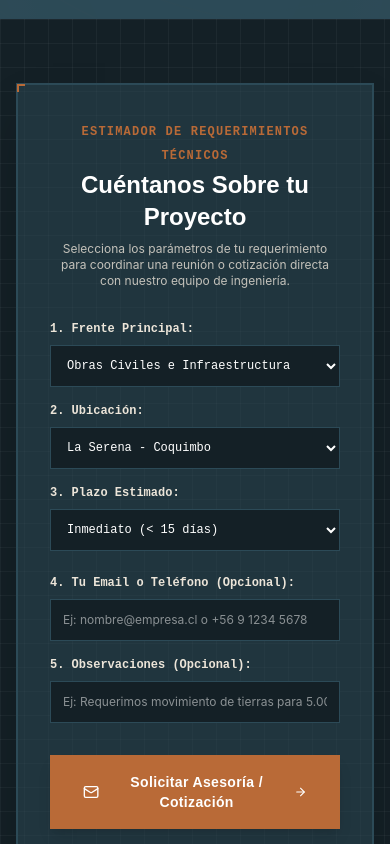
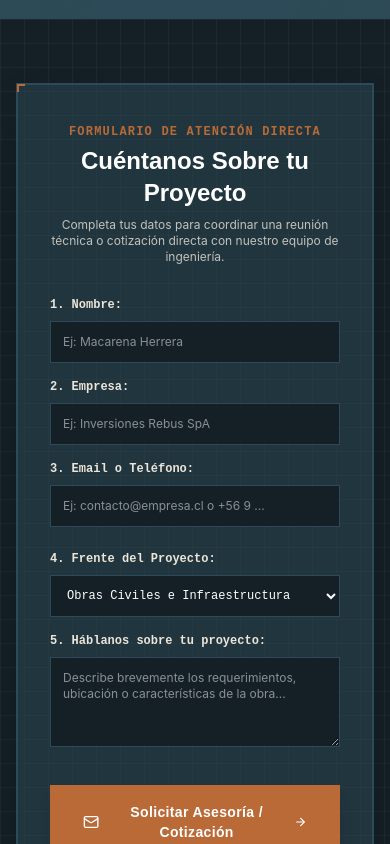
Before and after one commit to andeinfraspa-crypto/andeinfra, a Next.js app: page / in a window 390 px wide. Shown: the part 8820-9664 px from the top of the page. Built offline with nearby package versions, Linux system fonts and the light colour scheme.

Commit message:
Update page.tsx

```diff
--- a/app/page.tsx
+++ b/app/page.tsx
@@ -23,19 +23,19 @@ import {
 export default function Page() {
   const [mobileMenuOpen, setMobileMenuOpen] = useState(false);
 
-  // State for "Estimador de Requerimientos Técnicos"
+  // Estados del Formulario de Contacto
+  const [nombre, setNombre] = useState('');
+  const [empresa, setEmpresa] = useState('');
+  const [contactoCliente, setContactoCliente] = useState('');
   const [frente, setFrente] = useState('Obras Civiles e Infraestructura');
-  const [ubicacion, setUbicacion] = useState('La Serena - Coquimbo');
-  const [plazo, setPlazo] = useState('Inmediato (< 15 días)');
-  const [contactoCliente, setContactoCliente] = useState('');
-  const [observaciones, setObservaciones] = useState('');
+  const [mensaje, setMensaje] = useState('');
 
-  // Web3Forms Form Submission States
+  // Estados de envío Web3Forms
   const [isSubmitting, setIsSubmitting] = useState(false);
   const [isSubmitted, setIsSubmitted] = useState(false);
   const [errorMessage, setErrorMessage] = useState('');
 
-  // Scroll to estimator section & pre-select frente
+  // Scroll a la sección del estimador y preseleccionar frente
   const handleCotizarFrente = (frenteTitle: string) => {
     setFrente(frenteTitle);
     const element = document.getElementById('estimador');
@@ -51,7 +51,7 @@ export default function Page() {
     }
   };
 
-  // Web3Forms API Handler (Enviar en segundo plano)
+  // Handler de envío por Web3Forms
   const handleWeb3FormsSubmit = async (e: React.FormEvent) => {
     e.preventDefault();
     setIsSubmitting(true);
@@ -59,15 +59,15 @@ export default function Page() {
 
     const formData = new FormData();
     formData.append('access_key', '4ef05de7-60b6-45c1-8d74-3a8a10005d33');
-    formData.append('subject', `Nueva Solicitud de Cotización: ${frente}`);
+    formData.append('subject', `Nueva Consulta Web: ${nombre} - ${frente}`);
     formData.append('from_name', 'Web AndeInfra');
 
-    // Campos formateados para el correo
-    formData.append('Frente Principal', frente);
-    formData.append('Ubicación de Obra', ubicacion);
-    formData.append('Plazo Estimado', plazo);
-    formData.append('Contacto (Email/Teléfono)', contactoCliente || 'No especificado');
-    formData.append('Observaciones', observaciones.trim() || 'Sin observaciones');
+    // Nombres de campos limpios para el correo
+    formData.append('Nombre', nombre);
+    formData.append('Empresa', empresa || 'No especificada');
+    formData.append('Contacto (Email o Teléfono)', contactoCliente);
+    formData.append('Frente de Proyecto', frente);
+    formData.append('Detalles del Proyecto', mensaje || 'Sin detalles adicionales');
 
     try {
       const response = await fetch('https://api.web3forms.com/submit', {
@@ -79,8 +79,10 @@ export default function Page() {
 
       if (data.success) {
         setIsSubmitted(true);
-        setObservaciones('');
+        setNombre('');
+        setEmpresa('');
         setContactoCliente('');
+        setMensaje('');
       } else {
         setErrorMessage('Ocurrió un error al enviar el formulario. Por favor intenta por WhatsApp.');
       }
@@ -91,9 +93,9 @@ export default function Page() {
     }
   };
 
-  // Generate WhatsApp URL for Secondary Dark button
+  // Generador de URL de WhatsApp
   const getWhatsAppUrl = () => {
-    const text = `Hola AndeInfra, quiero solicitar información/cotización:\n- *Frente:* ${frente}\n- *Ubicación:* ${ubicacion}\n- *Plazo:* ${plazo}\n- *Contacto:* ${contactoCliente || 'No especificado'}\n- *Observaciones:* ${observaciones.trim() || 'Sin observaciones'}`;
+    const text = `Hola AndeInfra, quiero solicitar información:\n- *Nombre:* ${nombre || 'No especificado'}\n- *Empresa:* ${empresa || 'N/A'}\n- *Contacto:* ${contactoCliente || 'N/A'}\n- *Frente:* ${frente}\n- *Mensaje:* ${mensaje.trim() || 'Sin observaciones'}`;
     return `https://wa.me/56976563636?text=${encodeURIComponent(text)}`;
   };
 
@@ -161,7 +163,7 @@ export default function Page() {
     }
   ];
 
-  // 6 Capacidades Técnicas (Grid estático)
+  // 6 Capacidades Técnicas
   const capacidades = [
     {
       id: 'cap-1',
@@ -216,7 +218,7 @@ export default function Page() {
   return (
     <div className="min-h-screen bg-[#142026] text-white font-['Inter',sans-serif] selection:bg-[#B96A37] selection:text-white flex flex-col">
 
-      {/* HEADER TOP BAR - STATUS TECHNICAL BANNER */}
+      {/* HEADER TOP BAR */}
       <div className="bg-[#2C4A57] border-b border-[#2C4A57]/60 text-xs text-[#ECE5D9] py-1.5 px-4 font-mono-tech">
         <div className="max-w-7xl mx-auto flex flex-wrap justify-between items-center gap-2">
           <div className="flex items-center gap-3">
@@ -245,7 +247,7 @@ export default function Page() {
       <header className="sticky top-0 z-50 bg-[#142026]/95 backdrop-blur-md border-b border-[#2C4A57]/40 shadow-xl">
         <div className="max-w-7xl mx-auto px-4 sm:px-6 lg:px-8 h-20 flex items-center justify-between">
 
-          {/* Corporate Brand Logo oficial desde Brandbook (LIGERAMENTE MÁS GRANDE Y DESTACADO) */}
+          {/* Logo Oficial */}
           <a href="#" className="flex items-center group py-2">
             <img
               src="/logo.png"
@@ -254,7 +256,7 @@ export default function Page() {
             />
           </a>
 
-          {/* Navigation Links Desktop */}
+          {/* Menú Desktop */}
           <nav className="hidden md:flex items-center gap-8 text-sm font-medium tracking-wide">
             <a href="#quienes-somos" className="text-[#ECE5D9]/80 hover:text-[#B96A37] transition-colors py-1">
               Quiénes Somos
@@ -273,7 +275,7 @@ export default function Page() {
             </a>
           </nav>
 
-          {/* CTA Direct to WhatsApp */}
+          {/* CTA WhatsApp */}
           <div className="hidden sm:flex items-center gap-3">
             <a
               href="https://wa.me/56976563636"
@@ -286,7 +288,7 @@ export default function Page() {
             </a>
           </div>
 
-          {/* Mobile Menu Button */}
+          {/* Botón Menú Mobile */}
           <button
             onClick={() => setMobileMenuOpen(!mobileMenuOpen)}
             className="md:hidden p-2 text-[#ECE5D9] hover:text-[#B96A37] focus:outline-none"
@@ -296,7 +298,7 @@ export default function Page() {
           </button>
         </div>
 
-        {/* Mobile Dropdown */}
+        {/* Dropdown Mobile */}
         {mobileMenuOpen && (
           <div className="md:hidden bg-[#142026] border-b border-[#2C4A57] px-4 pt-2 pb-6 space-y-3 font-mono-tech text-sm">
             <a
@@ -350,15 +352,11 @@ export default function Page() {
 
       <main className="flex-grow">
 
-        {/* ==========================================
-            2. HERO SECTION (#142026 Grafito)
-        ========================================== */}
+        {/* HERO SECTION */}
         <section className="relative bg-[#142026] bg-cad-grid border-b border-[#2C4A57]/60 overflow-hidden py-16 sm:py-24 lg:py-28">
 
-          {/* SVG Topographic Lines Background Overlay */}
           <div className="absolute inset-0 pointer-events-none opacity-20 topo-lines"></div>
 
-          {/* Technical CAD Crosshairs & Dimension Lines */}
           <div className="absolute top-6 left-6 font-mono-tech text-[10px] text-[#2C4A57] tracking-widest hidden md:block">
             LAT: 29°54&apos;28&quot;S | LONG: 71°15&apos;15&quot;W | ELEV: 120m s.n.m.
           </div>
@@ -369,10 +367,8 @@ export default function Page() {
           <div className="max-w-7xl mx-auto px-4 sm:px-6 lg:px-8 relative z-10">
             <div className="grid grid-cols-1 lg:grid-cols-12 gap-12 lg:gap-8 items-center">
 
-              {/* Left Column Text Content */}
               <div className="lg:col-span-7 space-y-6">
 
-                {/* Tag/Badge Superior en Cobre */}
                 <div className="inline-flex items-center gap-2 bg-[#2C4A57]/60 border border-[#B96A37]/50 px-3.5 py-1.5 text-xs font-mono-tech text-[#ECE5D9]">
                   <span className="w-2 h-2 bg-[#B96A37] rounded-full animate-ping"></span>
                   <span className="text-[#B96A37] font-bold">AndeInfra</span>
@@ -380,7 +376,6 @@ export default function Page() {
                   <span className="text-[#ECE5D9]/90">La Serena, Región de Coquimbo</span>
                 </div>
 
-                {/* Main Headline */}
                 <h1 className="font-heading text-4xl sm:text-5xl lg:text-6xl font-extrabold tracking-tight text-white leading-tight">
                   Solidez Cordillerana,<br />
                   <span className="text-[#B96A37] underline decoration-[#2C4A57] underline-offset-8">
@@ -388,12 +383,10 @@ export default function Page() {
                   </span>
                 </h1>
 
-                {/* Subtitle */}
                 <p className="text-lg sm:text-xl text-[#ECE5D9]/90 max-w-2xl leading-relaxed font-light">
                   Ejecutamos obras y prestamos servicios a mandantes públicos, mineros e industriales. Cada proyecto entregado en plazo, en norma y en terreno.
                 </p>
 
-                {/* Call To Action Buttons */}
                 <div className="pt-2 flex flex-col sm:flex-row gap-4">
                   <a
                     href="https://wa.me/56976563636"
@@ -415,7 +408,6 @@ export default function Page() {
                   </a>
                 </div>
 
-                {/* Quick Trust Attributes Pill Grid */}
                 <div className="pt-6 border-t border-[#2C4A57]/60 grid grid-cols-3 gap-3 text-center sm:text-left">
                   <div className="p-2 bg-[#2C4A57]/20 border border-[#2C4A57]/40">
                     <div className="text-xs font-mono-tech text-[#B96A37] font-bold">100% NORMA</div>
@@ -433,11 +425,9 @@ export default function Page() {
 
               </div>
 
-              {/* Right Column Geometric Technical Diagram */}
               <div className="lg:col-span-5 relative">
                 <div className="bg-[#2C4A57]/30 border-2 border-[#2C4A57] p-6 text-white tech-corner-box shadow-2xl relative overflow-hidden">
 
-                  {/* CAD Diagram Header */}
                   <div className="flex justify-between items-center border-b border-[#2C4A57] pb-3 mb-4 font-mono-tech text-xs text-[#ECE5D9]/80">
                     <span className="flex items-center gap-1.5 text-[#B96A37]">
                       <Compass className="w-4 h-4" />
@@ -446,7 +436,6 @@ export default function Page() {
                     <span className="text-emerald-400 font-bold">VERIFICADO</span>
                   </div>
 
-                  {/* SVG Geometric Topographic Drawing */}
                   <div className="w-full h-64 relative bg-[#142026] border border-[#2C4A57] p-4 flex flex-col justify-between overflow-hidden">
                     <svg className="absolute inset-0 w-full h-full text-[#2C4A57]/40" xmlns="http://www.w3.org/2000/svg">
                       <defs>
@@ -503,9 +492,7 @@ export default function Page() {
         </section>
 
 
-        {/* ==========================================
-            3. QUIÉNES SOMOS & ATRIBUTOS CLAVE (#ECE5D9 Arena Contrast)
-        ========================================== */}
+        {/* QUIÉNES SOMOS */}
         <section id="quienes-somos" className="bg-[#ECE5D9] text-[#142026] py-16 sm:py-24 border-b border-[#2C4A57]/30 bg-cad-grid-arena relative">
           <div className="max-w-7xl mx-auto px-4 sm:px-6 lg:px-8">
 
@@ -604,9 +591,7 @@ export default function Page() {
         </section>
 
 
-        {/* ==========================================
-            4. FRENTES DE NEGOCIO (#142026 Grafito / #2C4A57 Acero)
-        ========================================== */}
+        {/* FRENTES DE NEGOCIO */}
         <section id="frentes" className="bg-[#142026] py-16 sm:py-24 border-b border-[#2C4A57]/60 relative">
           <div className="max-w-7xl mx-auto px-4 sm:px-6 lg:px-8">
 
@@ -708,9 +693,7 @@ export default function Page() {
         </section>
 
 
-        {/* ==========================================
-            5. CAPACIDADES TÉCNICAS (Grilla Estática)
-        ========================================== */}
+        {/* CAPACIDADES TÉCNICAS */}
         <section id="capacidades" className="bg-[#142026] bg-cad-grid-dark py-16 sm:py-24 border-b border-[#2C4A57]/60">
           <div className="max-w-7xl mx-auto px-4 sm:px-6 lg:px-8">
 
@@ -764,9 +747,7 @@ export default function Page() {
         </section>
 
 
-        {/* ==========================================
-            6. CÓMO TRABAJAMOS (Línea de Cota Topográfica)
-        ========================================== */}
+        {/* CÓMO TRABAJAMOS */}
         <section id="proceso" className="bg-[#2C4A57] text-white py-16 sm:py-24 border-b border-[#2C4A57]/60 relative overflow-hidden">
 
           <div className="absolute inset-0 pointer-events-none opacity-10 topo-lines"></div>
@@ -902,22 +883,20 @@ export default function Page() {
         </section>
 
 
-        {/* ==========================================
-            7. ESTIMADOR DE REQUERIMIENTOS TÉCNICOS (`id="estimador"`)
-        ========================================== */}
+        {/* FORMULARIO DE CONTACTO ACTUALIZADO (`id="estimador"`) */}
         <section id="estimador" className="bg-[#142026] bg-cad-grid py-16 sm:py-20 border-b border-[#2C4A57]/60">
           <div className="max-w-4xl mx-auto px-4 sm:px-6 lg:px-8">
             <div className="bg-[#2C4A57]/50 border-2 border-[#2C4A57] p-8 tech-corner-box shadow-2xl">
 
               <div className="text-center mb-8">
                 <span className="font-mono-tech text-xs text-[#B96A37] font-bold tracking-widest uppercase">
-                  ESTIMADOR DE REQUERIMIENTOS TÉCNICOS
+                  FORMULARIO DE ATENCIÓN DIRECTA
                 </span>
                 <h3 className="font-heading text-2xl sm:text-3xl font-bold text-white mt-1">
                   Cuéntanos Sobre tu Proyecto
                 </h3>
                 <p className="text-xs text-[#ECE5D9]/80 max-w-xl mx-auto mt-2">
-                  Selecciona los parámetros de tu requerimiento para coordinar una reunión o cotización directa con nuestro equipo de ingeniería.
+                  Completa tus datos para coordinar una reunión técnica o cotización directa con nuestro equipo de ingeniería.
                 </p>
               </div>
 
@@ -931,7 +910,7 @@ export default function Page() {
                     ¡Solicitud Recibida Con Éxito!
                   </h4>
                   <p className="text-xs text-[#ECE5D9]/80 max-w-md mx-auto leading-relaxed">
-                    Hemos enviado los detalles de tu requerimiento directamente a nuestra bandeja de ingeniería (<span className="text-[#B96A37]">contacto@andeinfra.cl</span>). Te responderemos a la brevedad.
+                    Hemos enviado tus datos directamente a nuestra bandeja de ingeniería (<span className="text-[#B96A37]">contacto@andeinfra.cl</span>). Te responderemos a la brevedad.
                   </p>
                   <button
                     type="button"
@@ -942,14 +921,60 @@ export default function Page() {
                   </button>
                 </div>
               ) : (
-                /* Formulario Web3Forms */
+                /* Formulario Web3Forms con Campos Comerciales */
                 <form onSubmit={handleWeb3FormsSubmit} className="space-y-6">
 
+                  {/* Fila 1: Nombre, Empresa, Email o Teléfono */}
                   <div className="grid grid-cols-1 sm:grid-cols-3 gap-4">
 
                     <div>
                       <label className="block font-mono-tech text-xs text-[#ECE5D9] mb-2 font-semibold">
-                        1. Frente Principal:
+                        1. Nombre:
+                      </label>
+                      <input
+                        type="text"
+                        required
+                        value={nombre}
+                        onChange={(e) => setNombre(e.target.value)}
+                        placeholder="Ej: Macarena Herrera"
+                        className="w-full bg-[#142026] border border-[#2C4A57] text-xs text-white p-3 focus:outline-none focus:border-[#B96A37]"
+                      />
+                    </div>
+
+                    <div>
+                      <label className="block font-mono-tech text-xs text-[#ECE5D9] mb-2 font-semibold">
+                        2. Empresa:
+                      </label>
+                      <input
+                        type="text"
+                        value={empresa}
+                        onChange={(e) => setEmpresa(e.target.value)}
+                        placeholder="Ej: Inversiones Rebus SpA"
+                        className="w-full bg-[#142026] border border-[#2C4A57] text-xs text-white p-3 focus:outline-none focus:border-[#B96A37]"
+                      />
+                    </div>
+
+                    <div>
+                      <label className="block font-mono-tech text-xs text-[#ECE5D9] mb-2 font-semibold">
+                        3. Email o Teléfono:
+                      </label>
+                      <input
+                        type="text"
+                        required
+                        value={contactoCliente}
+                        onChange={(e) => setContactoCliente(e.target.value)}
+                        placeholder="Ej: contacto@empresa.cl o +56 9 ..."
+                        className="w-full bg-[#142026] border border-[#2C4A57] text-xs text-white p-3 focus:outline-none focus:border-[#B96A37]"
+                      />
+                    </div>
+
+                  </div>
+
+                  {/* Fila 2: Frente del Proyecto + Mensaje */}
+                  <div className="grid grid-cols-1 gap-4">
+                    <div>
+                      <label className="block font-mono-tech text-xs text-[#ECE5D9] mb-2 font-semibold">
+                        4. Frente del Proyecto:
                       </label>
                       <select
                         value={frente}
@@ -965,59 +990,13 @@ export default function Page() {
 
                     <div>
                       <label className="block font-mono-tech text-xs text-[#ECE5D9] mb-2 font-semibold">
-                        2. Ubicación:
+                        5. Háblanos sobre tu proyecto:
                       </label>
-                      <select
-                        value={ubicacion}
-                        onChange={(e) => setUbicacion(e.target.value)}
-                        className="w-full bg-[#142026] border border-[#2C4A57] text-xs text-white p-3 focus:outline-none focus:border-[#B96A37] font-mono-tech"
-                      >
-                        <option value="La Serena - Coquimbo">La Serena - Coquimbo</option>
-                        <option value="Otras comunas Coquimbo">Otras comunas Coquimbo</option>
-                        <option value="Fuera de Región">Fuera de Región</option>
-                      </select>
-                    </div>
-
-                    <div>
-                      <label className="block font-mono-tech text-xs text-[#ECE5D9] mb-2 font-semibold">
-                        3. Plazo Estimado:
-                      </label>
-                      <select
-                        value={plazo}
-                        onChange={(e) => setPlazo(e.target.value)}
-                        className="w-full bg-[#142026] border border-[#2C4A57] text-xs text-white p-3 focus:outline-none focus:border-[#B96A37] font-mono-tech"
-                      >
-                        <option value="Inmediato (< 15 días)">Inmediato (&lt; 15 días)</option>
-                        <option value="30 días">30 días</option>
-                        <option value="Licitación a plazo">Licitación a plazo</option>
-                      </select>
-                    </div>
-
-                  </div>
-
-                  <div className="grid grid-cols-1 md:grid-cols-2 gap-4">
-                    <div>
-                      <label className="block font-mono-tech text-xs text-[#ECE5D9] mb-2 font-semibold">
-                        4. Tu Email o Teléfono (Opcional):
-                      </label>
-                      <input
-                        type="text"
-                        value={contactoCliente}
-                        onChange={(e) => setContactoCliente(e.target.value)}
-                        placeholder="Ej: nombre@empresa.cl o +56 9 1234 5678"
-                        className="w-full bg-[#142026] border border-[#2C4A57] text-xs text-white p-3 focus:outline-none focus:border-[#B96A37]"
-                      />
-                    </div>
-
-                    <div>
-                      <label className="block font-mono-tech text-xs text-[#ECE5D9] mb-2 font-semibold">
-                        5. Observaciones (Opcional):
-                      </label>
-                      <input
-                        type="text"
-                        value={observaciones}
-                        onChange={(e) => setObservaciones(e.target.value)}
-                        placeholder="Ej: Requerimos movimiento de tierras para 5.000 m3..."
+                      <textarea
+                        rows={4}
+                        value={mensaje}
+                        onChange={(e) => setMensaje(e.target.value)}
+                        placeholder="Describe brevemente los requerimientos, ubicación o características de la obra..."
                         className="w-full bg-[#142026] border border-[#2C4A57] text-xs text-white p-3 focus:outline-none focus:border-[#B96A37]"
                       />
                     </div>
@@ -1030,7 +1009,7 @@ export default function Page() {
                   )}
 
                   <div className="flex flex-col sm:flex-row gap-4 justify-center items-center pt-2">
-                    {/* 1. Primary Orange/Copper Button: Web3Forms Submit */}
+                    {/* Botón Principal Email */}
                     <button
                       type="submit"
                       disabled={isSubmitting}
@@ -1050,7 +1029,7 @@ export default function Page() {
                       )}
                     </button>
 
-                    {/* 2. Secondary Black/Dark Button: WhatsApp Direct */}
+                    {/* Botón Secundario WhatsApp */}
                     <a
                       href={getWhatsAppUrl()}
                       target="_blank"
@@ -1070,15 +1049,12 @@ export default function Page() {
         </section>
 
 
-        {/* ==========================================
-            8. FOOTER & CANALES DE ATENCIÓN
-        ========================================== */}
+        {/* FOOTER */}
         <footer id="contacto" className="bg-[#142026] text-white py-16 sm:py-20 border-t border-[#2C4A57]">
           <div className="max-w-7xl mx-auto px-4 sm:px-6 lg:px-8">
 
             <div className="grid grid-cols-1 md:grid-cols-12 gap-10 pb-12 border-b border-[#2C4A57] items-center">
 
-              {/* Left Column: Corporate Brand Logo MUCHO MÁS GRANDE + Subtitle */}
               <div className="md:col-span-6 space-y-5">
                 <a href="#" className="inline-block">
                   <img
@@ -1093,7 +1069,6 @@ export default function Page() {
                 </p>
               </div>
 
-              {/* Right Column: Two Main Action Buttons */}
               <div className="md:col-span-6 flex flex-col sm:flex-row gap-4 justify-start md:justify-end">
 
                 <a
@@ -1132,7 +1107,6 @@ export default function Page() {
 
             </div>
 
-            {/* Bottom Bar */}
             <div className="pt-8 flex flex-col sm:flex-row items-center justify-between gap-4 text-xs font-mono-tech text-[#ECE5D9]/60">
               <div>
                 © 2026 AndeInfra. Todos los derechos reservados.
```
